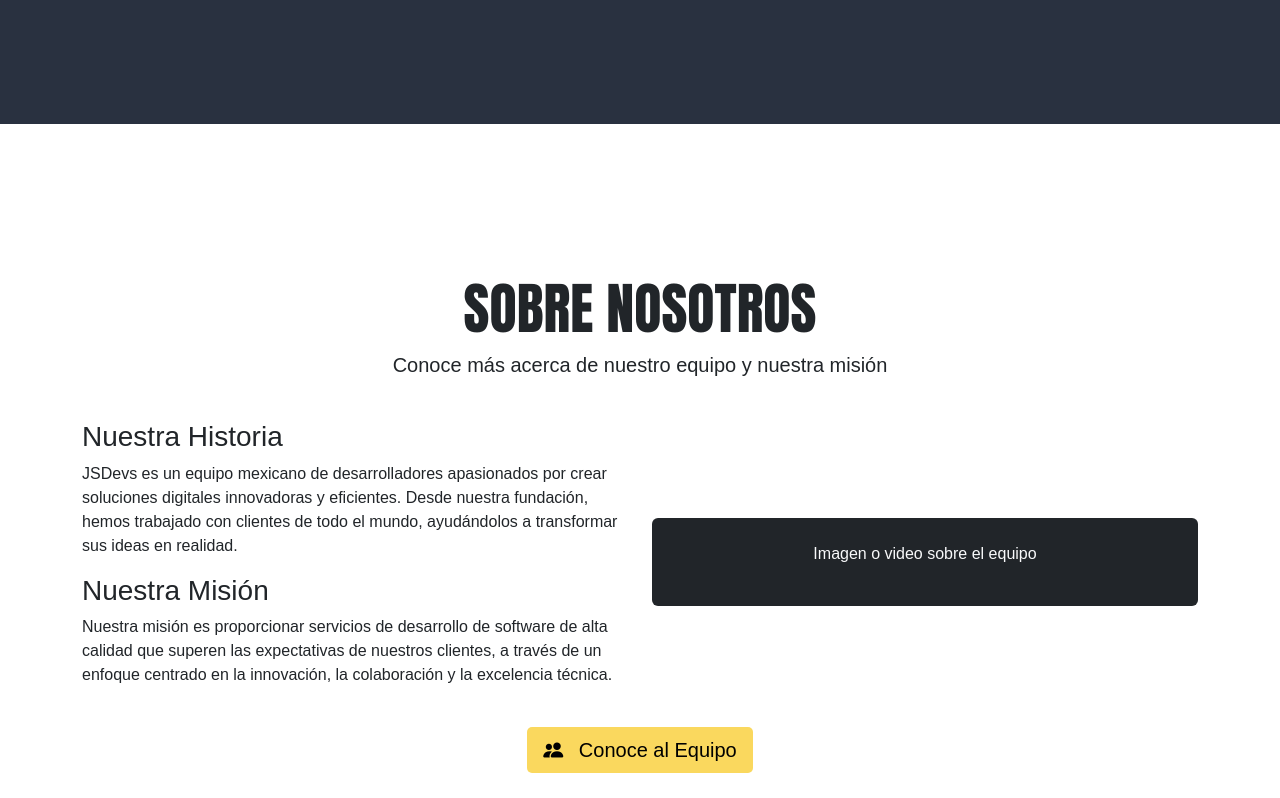
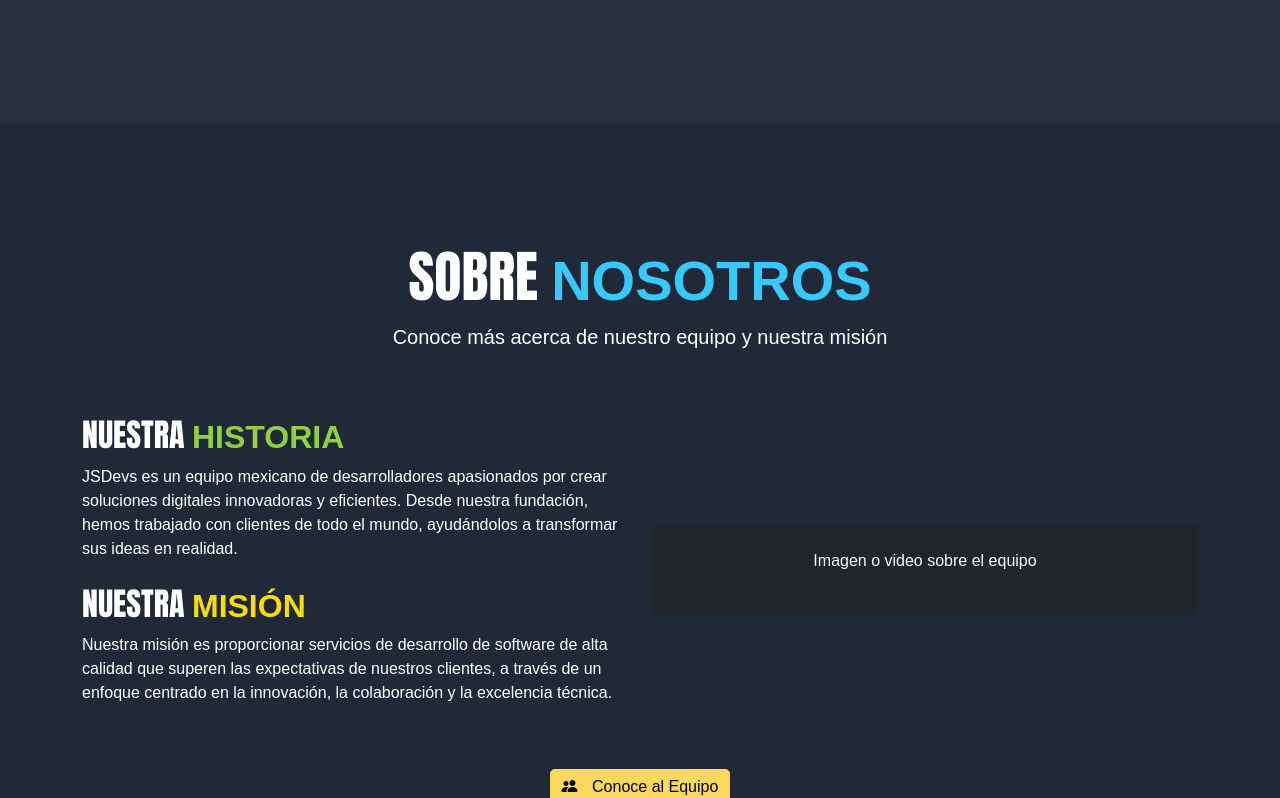
Before and after one commit to axxving/app-jsdevs-axv, a React (Vite) app: page / in a window 1280 px wide. Shown: the part 1620-2418 px from the top of the page. Built offline with nearby package versions, Linux system fonts and the light colour scheme.

Commit message:
feat():styles of the about us section

```diff
--- a/src/assets/css/index.css
+++ b/src/assets/css/index.css
@@ -212,6 +212,8 @@ h2 {
     display: flex;
     align-items: center;
     justify-content: center;
+    background-color: var(--negro);
+    color: var(--blanco);
 }
 
 /* Tecnologias */
@@ -220,5 +222,5 @@ h2 {
     display: flex;
     align-items: center;
     justify-content: center;
-    background-color: var(--amarillo);
+    background-color: var(--verde);
 }
--- a/src/components/Sobre.jsx
+++ b/src/components/Sobre.jsx
@@ -1,43 +1,40 @@
-import React from 'react'
-
 export const Sobre = () => {
     return (
         <>
             <div className="container-fluid sobre py-5">
                 <div className="container">
-                    <div className="row text-center mb-4">
+                    <div className="row text-center mb-5">
                         <div className="col">
-                            <h2 className="display-4 bold">Sobre Nosotros</h2>
+                            <h2 className="display-4 bold">Sobre <span className="color-primary">Nosotros</span></h2>
                             <p className="lead">Conoce más acerca de nuestro equipo y nuestra misión</p>
                         </div>
                     </div>
                     <div className="row align-items-center">
                         <div className="col-md-6 mb-4 mb-md-0">
-                            <h3>Nuestra Historia</h3>
+                            <h2 className="font-weight-bold">Nuestra <span className="color-success">Historia</span></h2>
                             <p>
                                 JSDevs es un equipo mexicano de desarrolladores apasionados por crear soluciones digitales innovadoras y eficientes. Desde nuestra fundación, hemos trabajado con clientes de todo el mundo, ayudándolos a transformar sus ideas en realidad.
                             </p>
-                            <h3>Nuestra Misión</h3>
+                            <h2 className="bold mt-4">Nuestra <span className="color-warning">Misión</span></h2>
                             <p>
                                 Nuestra misión es proporcionar servicios de desarrollo de software de alta calidad que superen las expectativas de nuestros clientes, a través de un enfoque centrado en la innovación, la colaboración y la excelencia técnica.
                             </p>
                         </div>
                         <div className="col-md-6">
-                            <div className="bg-dark text-light p-4 text-center rounded">
+                            <div className="bg-dark text-light p-4 text-center rounded shadow-sm">
                                 <p>Imagen o video sobre el equipo</p>
                             </div>
                         </div>
                     </div>
-                    <div className="row text-center mt-4">
+                    <div className="row text-center mt-5">
                         <div className="col">
-                            <button type="button" className="btn btn-warning btn-lg">
+                            <button type="button" className="btn btn-warning">
                                 <i className="bi bi-people-fill"></i> Conoce al Equipo
                             </button>
                         </div>
                     </div>
                 </div>
             </div>
-
         </>
-    )
-}
+    );
+};
```
